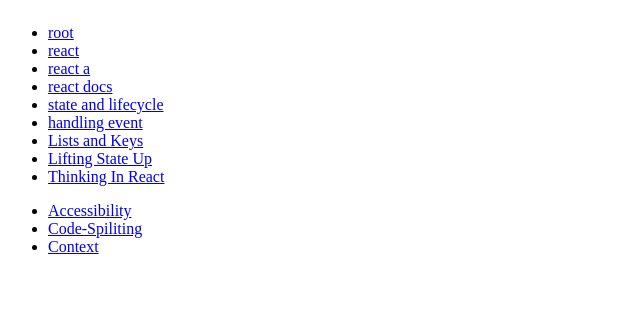
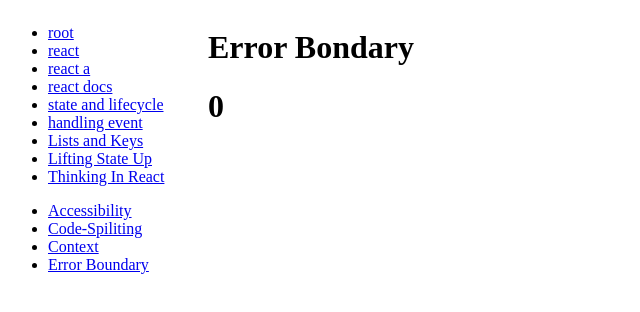
Before and after one commit to Ntakuya/react-recoil, a React (Vite) app in the folder react-recoil/: page /react/advanced-guide/error-boundary in a window 1280 px wide. Shown: the top 312 px of the page, without its empty margins (0-640 px from the left). Built offline with nearby package versions, Linux system fonts and the light colour scheme.

Commit message:
feat(react/advanced-guide) add error boundary

```diff
--- /dev/null
+++ b/react-recoil/src/features/react-advanced-guide/components/error-boundary/buggy-counter.tsx
@@ -0,0 +1,18 @@
+import { useCallback, useState } from 'react';
+import type { FC } from 'react';
+
+export const BuggyCounter: FC = () => {
+  const [counter, setCounter] = useState<number>(0);
+
+  const handleClick = useCallback(() => {
+    setCounter(counter + 1);
+  }, [counter, setCounter]);
+
+  if (counter === 5) {
+    // Simulate a JS error
+    throw new Error('I crashed!');
+  }
+  return <h1 onClick={() => handleClick()}>{counter}</h1>;
+};
+
+export { BuggyCounter as default };
--- /dev/null
+++ b/react-recoil/src/features/react-advanced-guide/components/error-boundary/error-boundary.tsx
@@ -0,0 +1,38 @@
+import { Component, ErrorInfo, ReactElement } from 'react';
+
+export interface ErrorBoundaryProps {
+  children: ReactElement;
+}
+
+export interface ErrorBoundaryState {
+  hasError: boolean;
+}
+
+export class ErrorBoundary extends Component<
+  ErrorBoundaryProps,
+  ErrorBoundaryState
+> {
+  constructor(props: ErrorBoundaryProps) {
+    super(props);
+    this.state = {
+      hasError: false,
+    };
+  }
+
+  static getDerivedStateFromError(error: unknown) {
+    return { hasError: true };
+  }
+
+  componentDidCatch(error: Error, errorInfo: ErrorInfo): void {
+    console.log(error, errorInfo);
+  }
+
+  render() {
+    if (this.state.hasError) {
+      // You can render any custom fallback UI
+      return <h1>Something went wrong.</h1>;
+    }
+
+    return this.props.children;
+  }
+}
--- /dev/null
+++ b/react-recoil/src/features/react-advanced-guide/components/error-boundary/index.ts
@@ -0,0 +1,2 @@
+export * from './buggy-counter';
+export * from './error-boundary';
--- a/react-recoil/src/features/react-advanced-guide/components/side-nav.tsx
+++ b/react-recoil/src/features/react-advanced-guide/components/side-nav.tsx
@@ -5,6 +5,7 @@
   { to: 'accessibility', children: 'Accessibility' },
   { to: 'code-spiliting', children: 'Code-Spiliting' },
   { to: 'context', children: 'Context' },
+  { to: 'error-boundary', children: 'Error Boundary' },
 ];
 
 export interface SideNavProps {
--- /dev/null
+++ b/react-recoil/src/features/react-advanced-guide/pages/error-bounday-page/error-bounday-page.tsx
@@ -0,0 +1,15 @@
+import { FC } from 'react';
+import { ErrorBoundary, BuggyCounter } from '../../components/error-boundary';
+
+export const ErrorBoundaryPage: FC = () => {
+  return (
+    <div>
+      <h1>Error Bondary</h1>
+      <ErrorBoundary>
+        <BuggyCounter />
+      </ErrorBoundary>
+    </div>
+  );
+};
+
+export { ErrorBoundaryPage as default };
--- a/react-recoil/src/features/react-advanced-guide/routes.tsx
+++ b/react-recoil/src/features/react-advanced-guide/routes.tsx
@@ -2,12 +2,14 @@
 import { Route, Routes } from 'react-router-dom';
 import { CodeSpitingPage } from './pages/code-spliting/code-spliting';
 import { ContextPage } from './pages/context-page/context-page';
+import { ErrorBoundaryPage } from './pages/error-bounday-page/error-bounday-page';
 
 export const ReactAdvancedGuideRoutes: FC = () => {
   return (
     <Routes>
       <Route path="code-spiliting" element={<CodeSpitingPage />} />
       <Route path="context" element={<ContextPage />} />
+      <Route path="error-boundary" element={<ErrorBoundaryPage />} />
     </Routes>
   );
 };
```
Also changed, not shown: 1 other file (tests, documents, lock files or other folders).
